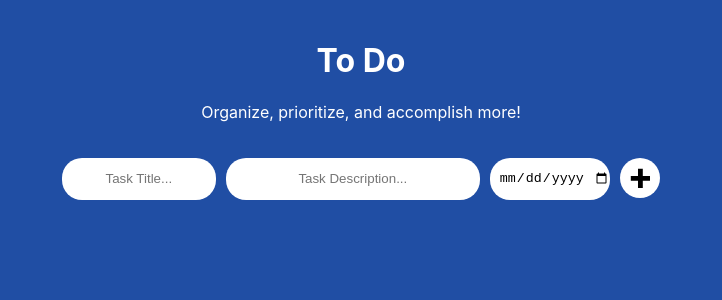
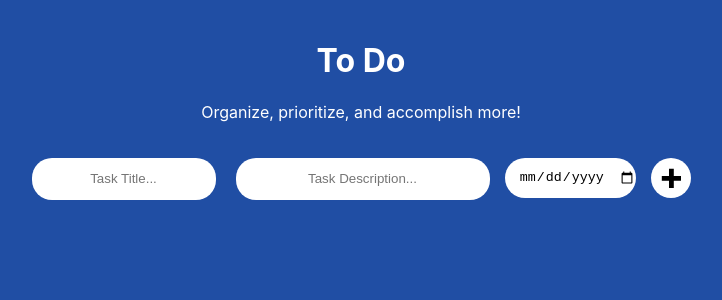
Before and after one commit to ViniciusSantosRibeiro/ToDoApp, a React (Create React App) app: page / in a window 1280 px wide. Shown: the top 300 px of the page, without its empty margins (279-1001 px from the left). Built offline with nearby package versions, Linux system fonts and the light colour scheme.

Commit message:
Cell Update

```diff
--- a/public/index.html
+++ b/public/index.html
@@ -2,7 +2,7 @@
 <html lang="en">
   <head>
     <meta charset="utf-8" />
-    <link rel="icon" href="%PUBLIC_URL%/favicon.ico" />
+    <link rel="icon" href="https://img.icons8.com/?size=100&id=D9RtvkuOe31p&format=png&color=000000" />
     <meta name="viewport" content="width=device-width, initial-scale=1" />
     <meta name="theme-color" content="#000000" />
     <meta
@@ -24,7 +24,7 @@
       work correctly both with client-side routing and a non-root public URL.
       Learn how to configure a non-root public URL by running `npm run build`.
     -->
-    <title>React App</title>
+    <title>To Do App</title>
   </head>
   <body>
     <noscript>You need to enable JavaScript to run this app.</noscript>
--- a/src/App.css
+++ b/src/App.css
@@ -52,8 +52,57 @@ body{
   grid-template-columns: 1fr;
 }
 
+.taskTitle{
+  width: 250px;
+}
+
+.taskDate{
+  text-align: center;
+  margin: 0 auto;
+  width: 250px;
+  height: 40px;
+}
+
+.buttonTask{
+  width: 250px;
+  height: 50px;
+}
+
+.content{
+  flex-direction: column;
+  justify-content: center;
+}
+
 @media(min-width: 768px){
   .divTasks{
     grid-template-columns: 1fr 1fr;
   }
+
+  .content{
+    flex-direction: row;
+  }
+
+  .taskTitle{
+    width: 150px;
+  }
+
+  .buttonTask{
+    width: 40px;
+  }
+
+
+  .taskTitle{
+    width: 180px;
+  }
+
+  .taskDate{
+    width: 130px;
+    height: 40px;
+  }
+
+  .buttonTask{
+    width: 40px;
+    height: 40px;
+  }
+
 }
--- a/src/App.js
+++ b/src/App.js
@@ -46,11 +46,11 @@ function App() {
 
       <br></br>
 
-      <div className='content' style={{display: 'flex', margin: 'auto', textAlign: 'center'}}>
-        <input className='inputTask' style={{height: '40px', width: '150px'}} type="text" placeholder="Task Title..." value={newTask} onChange={(e) => setNewTask(e.target.value)}/>
-        <input className='inputTask' style={{height: '40px', width: '250px'}} type="text" placeholder="Task Description..." value={description} onChange={(e) => setTaskDescription(e.target.value)}/>
-        <input className='inputTask' type='date' value={deadlineDates} onChange={(e) => setDateTime(e.target.value)}></input>
-        <button type='submit' className='buttonTask' style={{margin: '0 5px', height: '40px', width: '40px', backgroundColor: 'white', border: 'none', borderRadius: '50px'}} onClick={addItem}><Icon style={{margin: '5px 0 0 0'}} path={mdiPlusThick} size={1.2}></Icon></button>
+      <div className='content' style={{display: 'flex', columnGap: '10px', rowGap: '20px', margin: '0 auto', textAlign: 'center'}}>
+        <input className='inputTask taskTitle' style={{height: '40px'}} type="text" placeholder="Task Title..." value={newTask} onChange={(e) => setNewTask(e.target.value)}/>
+        <input className='inputTask taskDescription' style={{height: '40px', width: '250px'}} type="text" placeholder="Task Description..." value={description} onChange={(e) => setTaskDescription(e.target.value)}/>
+        <input className='inputTask taskDate' type='date' placeholder='dd/mm/aaaa' value={deadlineDates} onChange={(e) => setDateTime(e.target.value)}></input>
+        <button type='submit' className='buttonTask' style={{margin: '0 5px', backgroundColor: 'white', border: 'none', borderRadius: '50px'}} onClick={addItem}><Icon style={{margin: '5px 0 0 0'}} path={mdiPlusThick} size={1.2}></Icon></button>
       </div>
 
       <br></br>
--- a/src/components/Task.js
+++ b/src/components/Task.js
@@ -36,7 +36,7 @@ function Task({taskTitle, taskDescription, taskDate}){
             </div>
 
             <div style={{textAlign: 'center', display: 'flex', flexDirection: 'row', margin:'0 auto', flexGrow: 2, flexWrap: 2}}>
-              <input type='date' value={taskDate} style={{textAlign: 'center', width: '110px', border: 'none'}}/>
+              <input type='date' disabled value={taskDate} style={{textAlign: 'center', width: '110px', border: 'none'}}/>
             </div>
           </div>
       </div>
```
